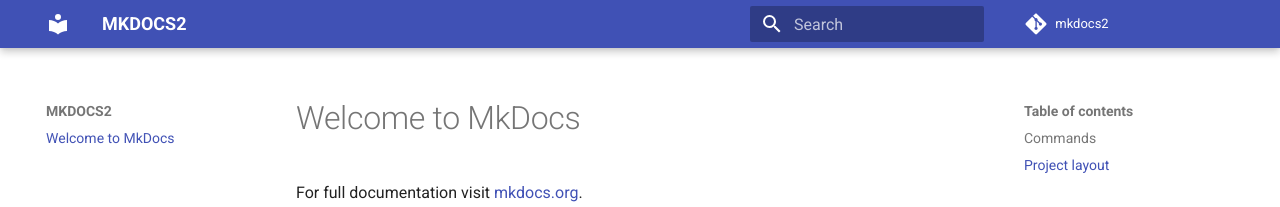
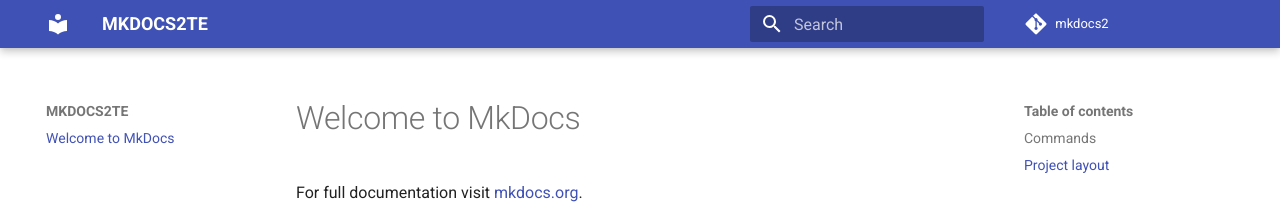
Before and after one commit to AzureLearn1/mkdocs2, an MkDocs documentation site: the page built from docs/index.md, in a window 1280 px wide. Shown: the top 207 px of the page. Built offline with MkDocs 1.6.1 and Material for MkDocs 9.7.7, drawn with Linux system fonts in a browser that asks for light colours; comment, search, counter and statistics services are not loaded.

Commit message:
Update mkdocs.yml

```diff
--- a/mkdocs.yml
+++ b/mkdocs.yml
@@ -1,4 +1,4 @@
-site_name: MKDOCS2
+site_name: MKDOCS2TE
 
 theme:
   name: material
```
